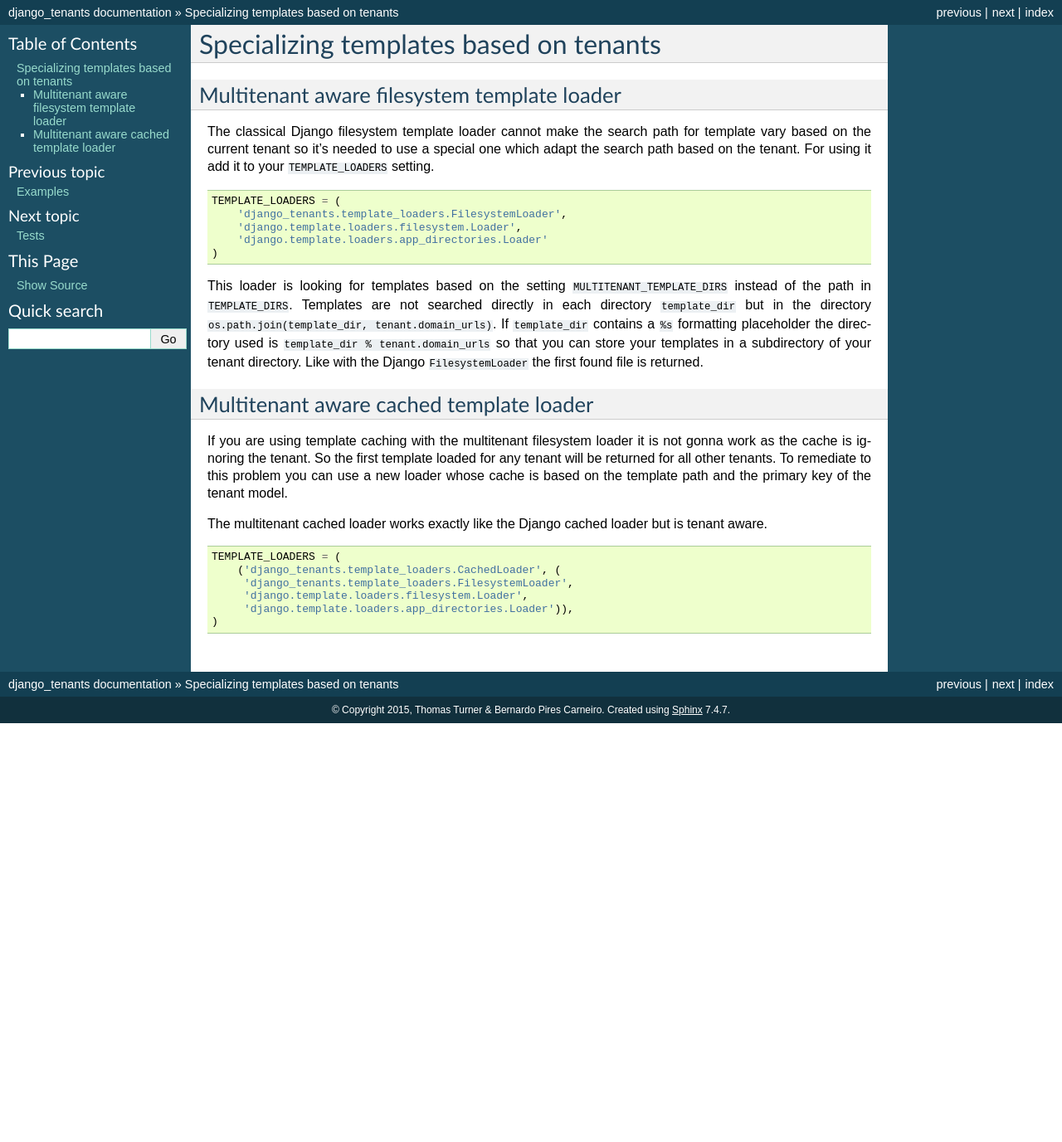
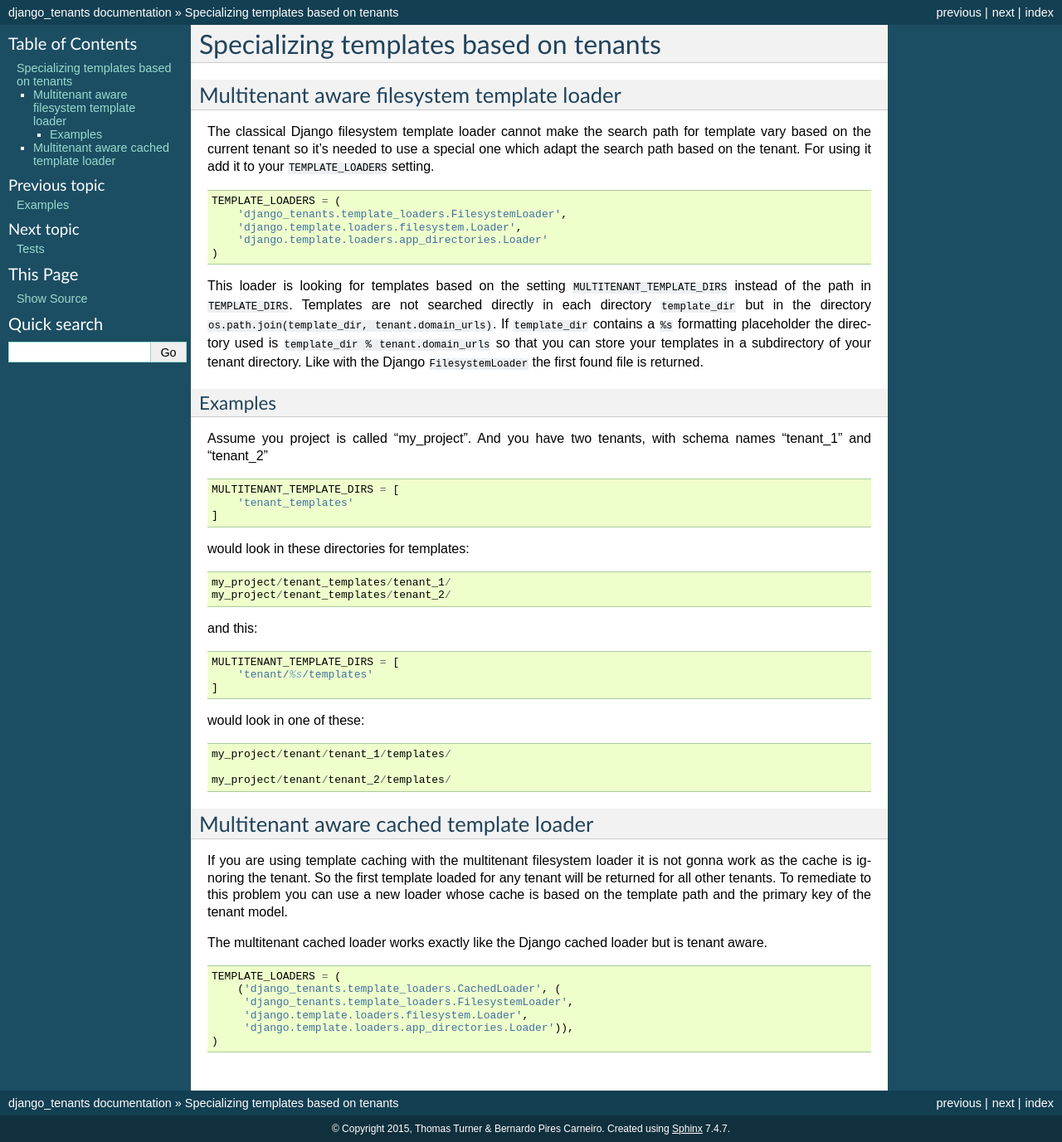
Before and after one commit to django-tenants/django-tenants, a Sphinx documentation site: the page built from docs/templates.rst, in a window 1280 px wide. Shown: the whole page at 83% size. Built offline with Sphinx 7.4.7, drawn with Linux system fonts in a browser that asks for light colours; the version number could not be read and is left out; before the commit the page ends 900 px from its top, so only the background shows below that.

Commit message:
Updated the docs for MULTITENANT_TEMPLATE_DIRS

```diff
--- a/docs/templates.rst
+++ b/docs/templates.rst
@@ -17,6 +17,41 @@ The classical Django filesystem template loader cannot make the search path for
 
 This loader is looking for templates based on the setting ``MULTITENANT_TEMPLATE_DIRS`` instead of the path in ``TEMPLATE_DIRS``. Templates are not searched directly in each directory ``template_dir`` but in the directory ``os.path.join(template_dir, tenant.domain_urls)``. If ``template_dir`` contains a ``%s`` formatting placeholder the directory used is ``template_dir % tenant.domain_urls`` so that you can store your templates in a subdirectory of your tenant directory. Like with the Django ``FilesystemLoader`` the first found file is returned.
 
+Examples
+~~~~~~~~
+
+Assume you project is called "my_project". And you have two tenants, with schema names "tenant_1" and "tenant_2"
+
+.. code-block:: python
+
+    MULTITENANT_TEMPLATE_DIRS = [
+        'tenant_templates'
+    ]
+
+
+would look in these directories for templates:
+
+.. code-block:: python
+
+    my_project/tenant_templates/tenant_1/
+    my_project/tenant_templates/tenant_2/
+
+and this:
+
+.. code-block:: python
+
+    MULTITENANT_TEMPLATE_DIRS = [
+        'tenant/%s/templates'
+    ]
+
+would look in one of these:
+
+.. code-block:: python
+
+    my_project/tenant/tenant_1/templates/
+
+    my_project/tenant/tenant_2/templates/
+
 Multitenant aware cached template loader
 ----------------------------------------
 
```
